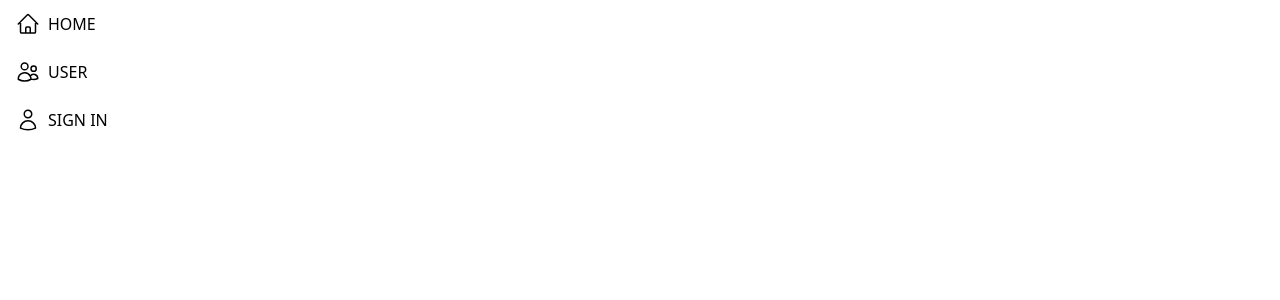
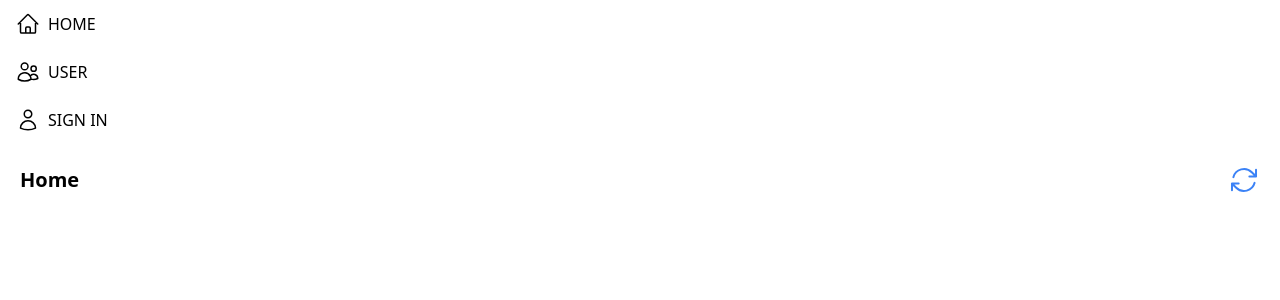
Before and after one commit to swssbw/sns, a Next.js app: page / in a window 1280 px wide. Shown: the top 300 px of the page. Built offline with nearby package versions, Linux system fonts and the light colour scheme.

Commit message:
피드 영역

```diff
--- /dev/null
+++ b/components/Feed.tsx
@@ -0,0 +1,16 @@
+import React from "react";
+import { ArrowPathIcon } from "@heroicons/react/24/solid";
+
+const Feed = () => {
+  return (
+    <div className="flex items-center justify-between">
+      <div className="p-5 pb-0 text-xl font-bold">Home</div>
+      <ArrowPathIcon
+        className="h-8 w-8 cursor-pointer mr-5 mt-5 text-blue-500
+        transition-all duration-500 ease-out hover:rotate-180 active:scale-125"
+      />
+    </div>
+  );
+};
+
+export default Feed;
--- a/pages/index.tsx
+++ b/pages/index.tsx
@@ -1,6 +1,7 @@
 import type { NextPage } from "next";
 import Head from "next/head";
 import Image from "next/image";
+import Feed from "../components/Feed";
 import Sidebar from "../components/Sidebar";
 
 const Home: NextPage = () => {
@@ -14,6 +15,7 @@
         {/* sidebar */}
         <Sidebar />
         {/* feed */}
+        <Feed />
         {/* widgets */}
       </main>
     </div>
```
